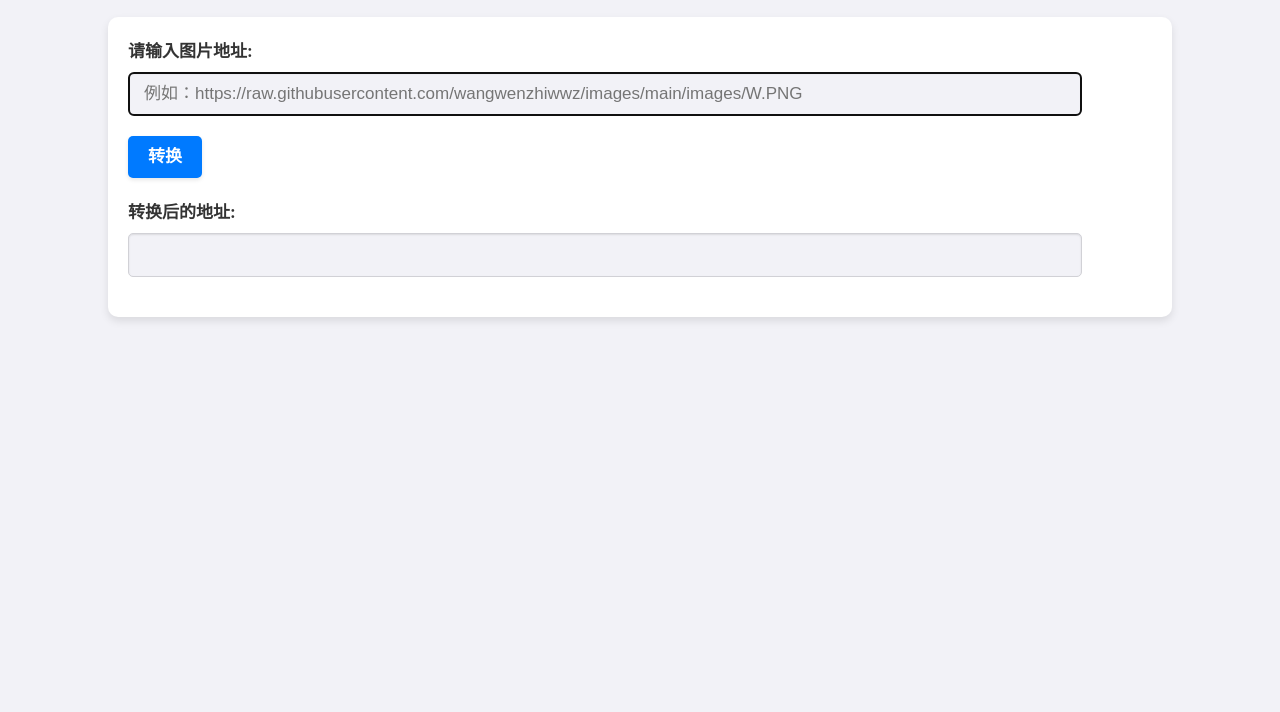
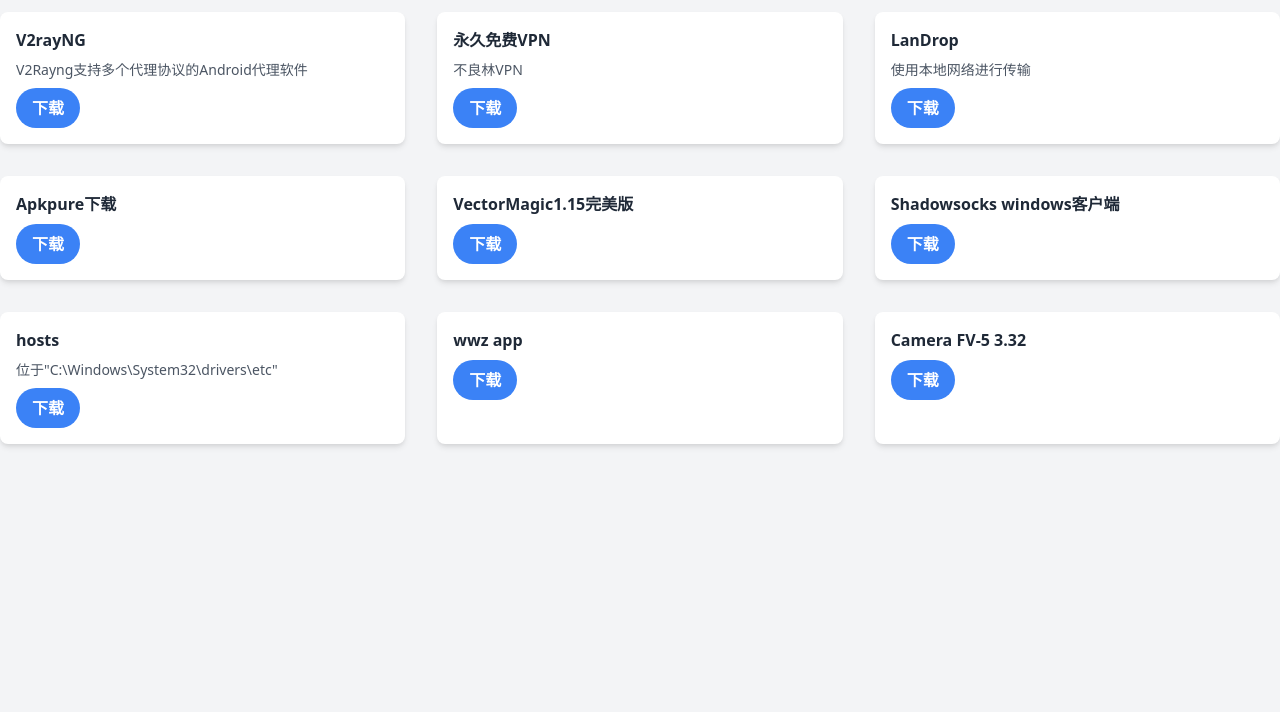
Before and after one commit to wangwenzhiwwz/images, a plain HTML site: page images/index.html in a window 1280 px wide. Shown: the part 88-800 px from the top of the page. Drawn offline with nearby package versions, Linux system fonts and the light colour scheme.

Commit message:
Update index.html

```diff
--- a/images/index.html
+++ b/images/index.html
@@ -1,135 +1,168 @@
 <!DOCTYPE html>
+
 <html>
-<head>
-	<title>地址转换</title>
-	<link rel="icon" href="https://wangwenzhi.eu.org/blog/images/favicon.ico">
-	<meta charset="UTF-8">
-	<style>
-		body {
-			background-color: #F2F2F7;
-			font-family: -apple-system, BlinkMacSystemFont, "Segoe UI", Roboto, Helvetica, Arial, sans-serif;
-			color: #333333;
-			margin: 0;
-			padding: 0;
-		}
-		h1 {
-			margin: 0;
-			padding: 20px;
-			font-size: 30px;
-			font-weight: bold;
-			text-align: center;
-			color: #007AFF;
-			border-bottom: 1px solid #D1D1D6;
-			background-color: #F2F2F7;
-		}
-		.container {
-			margin: 20px auto;
-			padding: 20px;
-			max-width: 80%;
-			background-color: #FFFFFF;
-			border-radius: 10px;
-			box-shadow: 0 4px 8px rgba(0, 0, 0, 0.1);
-		}
-		label {
-			display: block;
-			margin-bottom: 10px;
-			font-size: 17px;
-			font-weight: bold;
-			color: #333333;
-		}
-		input[type=text] {
-			display: block;
-			margin-bottom: 20px;
-			width: 90%;
-			padding: 10px 15px;
-			font-size: 17px;
-			line-height: 22px;
-			color: #333333;
-			background-color: #F2F2F7;
-			border: 1px solid #D1D1D6;
-			border-radius: 5px;
-			box-shadow: inset 0 1px 2px rgba(0, 0, 0, 0.1);
-			-webkit-appearance: none;
-			-moz-appearance: none;
-			appearance: none;
-		}
-		button {
-			display: block;
-			margin: 20px 0;
-			padding: 10px 20px;
-			font-size: 17px;
-			font-weight: bold;
-			line-height: 22px;
-			color: #FFFFFF;
-			background-color: #007AFF;
-			border: none;
-			border-radius: 5px;
-			box-shadow: 0 2px 4px rgba(0, 0, 0, 0.1);
-			cursor: pointer;
-		}
-		button:hover {
-			background-color: #0066CC;
-		}
-		.result {
-			margin-top: 20px;
-		}
-		.result label {
-			display: inline-block;
-			margin-right: 10px;
-			font-size: 17px;
-			font-weight: bold;
-			color: #333333;
-		}
-		.result input[type=text] {
-			display: inline-block;
-			width: 90%;
-			padding: 10px 15px;
-			font-size: 17px;
-			line-height: 22px;
-			color: #333333;
-			background-color: #F2F2F7;
-			border: 1px solid #D1D1D6;
-			border-radius: 5px;
-			box-shadow: inset 0 1px 2px rgba(0, 0, 0, 0.1);
-			-webkit-appearance: none;
-			-moz-appearance: none;
-			appearance: none;
-	}
-</style>
+  <head>
+    <meta charset="UTF-8" />
+    <title>File</title>
+    <link
+      rel="stylesheet"
+      href="https://cdn.jsdelivr.net/npm/tailwindcss@2.2.15/dist/tailwind.min.css"/>
+      <link rel="icon" href="https://wangwenzhi.eu.org/blog/images/favicon.ico">
+  </head>
 
-</head>
-<body>
-	<h1>图片地址转换</h1>
-	<div class="container">
-		<label for="url">请输入图片地址:</label>
-		<input type="text" id="url" placeholder="例如：https://raw.githubusercontent.com/wangwenzhiwwz/images/main/images/W.PNG" autofocus>
-		<button id="convert-btn">转换</button>
-		<div class="result">
-			<label for="converted-url">转换后的地址:</label>
-			<input type="text" id="converted-url" readonly>
-		</div>
-	</div>
-	<script>
-		const convertBtn = document.getElementById("convert-btn");
-		const urlInput = document.getElementById("url");
-		const convertedUrlInput = document.getElementById("converted-url");
 
-		convertBtn.addEventListener("click", () => {
-		let url = urlInput.value.trim();
-		let convertedUrl = "";
-		if (url.startsWith("https://raw.githubusercontent.com/wangwenzhiwwz/images/main/images/")) {
-			convertedUrl = url.replace("https://raw.githubusercontent.com/wangwenzhiwwz/images/main/images/", "https://wangwenzhi.eu.org/images/images/");
-		} else if (url.startsWith("https://raw.githubusercontent.com/wangwenzhiwwz/images/main/")) {
-			convertedUrl = url.replace("https://raw.githubusercontent.com/wangwenzhiwwz/images/main/", "https://wangwenzhi.eu.org/images/");
-		} else if (url.startsWith("https://raw.githubusercontent.com/wangwenzhiwwz/images/main/img/")) {
-			convertedUrl = url.replace("https://raw.githubusercontent.com/wangwenzhiwwz/images/main/img/", "https://wangwenzhi.eu.org/images/img/");
-		} else {
-			alert("无法转换该地址，请输入正确的图片地址。");
-			return;
-		}
-		convertedUrlInput.value = convertedUrl;
-	});
-</script>
+  <body class="bg-gray-100 font-sans leading-normal tracking-normal">
+    <header class="bg-white">
+      <div class="container mx-auto flex justify-between py-4">
+        <h1 class="text-xl font-bold text-gray-800">File</h1>
+        <p class="text-gray-600">存放文件</p>
+      </div>
+    </header>
 
-</body>
+
+<main class="container mx-auto my-10">
+  <div class="flex flex-wrap -mx-4">
+    <div class="w-full md:w-1/2 lg:w-1/3 px-4 mb-8">
+      <div class="bg-white shadow-md rounded-lg p-4 h-full hover:shadow-lg">
+        <h2 class="mb-2 text-gray-800 font-semibold">V2rayNG</h2>
+        <p class="text-sm text-gray-600 mb-2">
+          V2Rayng支持多个代理协议的Android代理软件
+        </p>
+        <a
+          href="https://github.com/2dust/v2rayNG/releases"
+          ><button
+            class="bg-blue-500 hover:bg-blue-700 text-white font-bold py-2 px-4 rounded-full"
+          >
+            下载
+          </button></a
+        >
+      </div>
+    </div>
+
+    <div class="w-full md:w-1/2 lg:w-1/3 px-4 mb-8">
+      <div class="bg-white shadow-md rounded-lg p-4 h-full hover:shadow-lg">
+        <h2 class="mb-2 text-gray-800 font-semibold">永久免费VPN</h2>
+        <a
+          href="https://github.com/wangwenzhiwwz/file/blob/master/%E4%B8%8D%E8%89%AF%E6%9E%97%20VPN.apk?raw=true"
+          >
+          <p class="text-sm text-gray-600 mb-2">
+            不良林VPN
+          </p>
+          <button
+            class="bg-blue-500 hover:bg-blue-700 text-white font-bold py-2 px-4 rounded-full"
+          >
+            下载
+          </button></a
+        >
+      </div>
+    </div>
+
+    <div class="w-full md:w-1/2 lg:w-1/3 px-4 mb-8">
+      <div class="bg-white shadow-md rounded-lg p-4 h-full hover:shadow-lg">
+        <h2 class="mb-2 text-gray-800 font-semibold">LanDrop</h2>
+        <a
+          href="https://landrop.app/#downloads"
+          >
+          <p class="text-sm text-gray-600 mb-2">
+            使用本地网络进行传输
+          </p>
+          <button
+            class="bg-blue-500 hover:bg-blue-700 text-white font-bold py-2 px-4 rounded-full"
+          >
+            下载
+          </button></a
+        >
+      </div>
+    </div>
+
+    <div class="w-full md:w-1/2 lg:w-1/3 px-4 mb-8">
+      <div class="bg-white shadow-md rounded-lg p-4 h-full hover:shadow-lg">
+        <h2 class="mb-2 text-gray-800 font-semibold">Apkpure下载</h2>
+        <a
+          href="https://github.com/wangwenzhiwwz/file/blob/master/Apkpure_androidappsapk.co_1.apk?raw=true"
+          ><button
+            class="bg-blue-500 hover:bg-blue-700 text-white font-bold py-2 px-4 rounded-full"
+          >
+            下载
+          </button></a
+        >
+      </div>
+    </div>
+
+    <div class="w-full md:w-1/2 lg:w-1/3 px-4 mb-8">
+      <div class="bg-white shadow-md rounded-lg p-4 h-full hover:shadow-lg">
+        <h2 class="mb-2 text-gray-800 font-semibold">VectorMagic1.15完美版</h2>
+        <a
+          href="https://github.com/wangwenzhiwwz/file/blob/master/VectorMagic1.15%E5%AE%8C%E7%BE%8E%E7%89%88.exe?raw=true"
+          ><button
+            class="bg-blue-500 hover:bg-blue-700 text-white font-bold py-2 px-4 rounded-full"
+          >
+            下载
+          </button></a
+        >
+      </div>
+    </div>
+
+    <div class="w-full md:w-1/2 lg:w-1/3 px-4 mb-8">
+      <div class="bg-white shadow-md rounded-lg p-4 h-full hover:shadow-lg">
+        <h2 class="mb-2 text-gray-800 font-semibold">
+          Shadowsocks windows客户端
+        </h2>
+        <a
+          href="https://github.com/wangwenzhiwwz/file/blob/master/pgfastss.zip?raw=true"
+          ><button
+            class="bg-blue-500 hover:bg-blue-700 text-white font-bold py-2 px-4 rounded-full"
+          >
+            下载
+          </button></a
+        >
+      </div>
+    </div>
+
+    <div class="w-full md:w-1/2 lg:w-1/3 px-4 mb-8">
+      <div class="bg-white shadow-md rounded-lg p-4 h-full hover:shadow-lg">
+        <h2 class="mb-2 text-gray-800 font-semibold">hosts</h2>
+        <p class="text-sm text-gray-600 mb-2">
+          位于"C:\Windows\System32\drivers\etc"
+        </p>
+        <a
+          href="https://github.com/wangwenzhiwwz/file/blob/master/hosts.zip?raw=true"
+          ><button
+            class="bg-blue-500 hover:bg-blue-700 text-white font-bold py-2 px-4 rounded-full"
+          >
+            下载
+          </button></a>
+      </div>
+    </div>
+
+    <div class="w-full md:w-1/2 lg:w-1/3 px-4 mb-8">
+      <div class="bg-white shadow-md rounded-lg p-4 h-full hover:shadow-lg">
+        <h2 class="mb-2 text-gray-800 font-semibold">wwz app</h2>
+        <a
+          href="https://github.com/wangwenzhiwwz/file/blob/master/wwz_1.1.apk"
+          ><button
+            class="bg-blue-500 hover:bg-blue-700 text-white font-bold py-2 px-4 rounded-full"
+          >
+            下载
+          </button></a
+        >
+      </div>
+    </div>
+
+    <div class="w-full md:w-1/2 lg:w-1/3 px-4 mb-8">
+      <div class="bg-white shadow-md rounded-lg p-4 h-full hover:shadow-lg">
+        <h2 class="mb-2 text-gray-800 font-semibold">Camera FV-5 3.32</h2>
+        <a
+          href="https://github.com/wangwenzhiwwz/file/blob/master/Camera%20FV-.apk?raw=true"
+          ><button
+            class="bg-blue-500 hover:bg-blue-700 text-white font-bold py-2 px-4 rounded-full"
+          >
+            下载
+          </button></a
+        >
+      </div>
+    </div>
+  </div>
+</main>
+  </body>
 </html>
```
